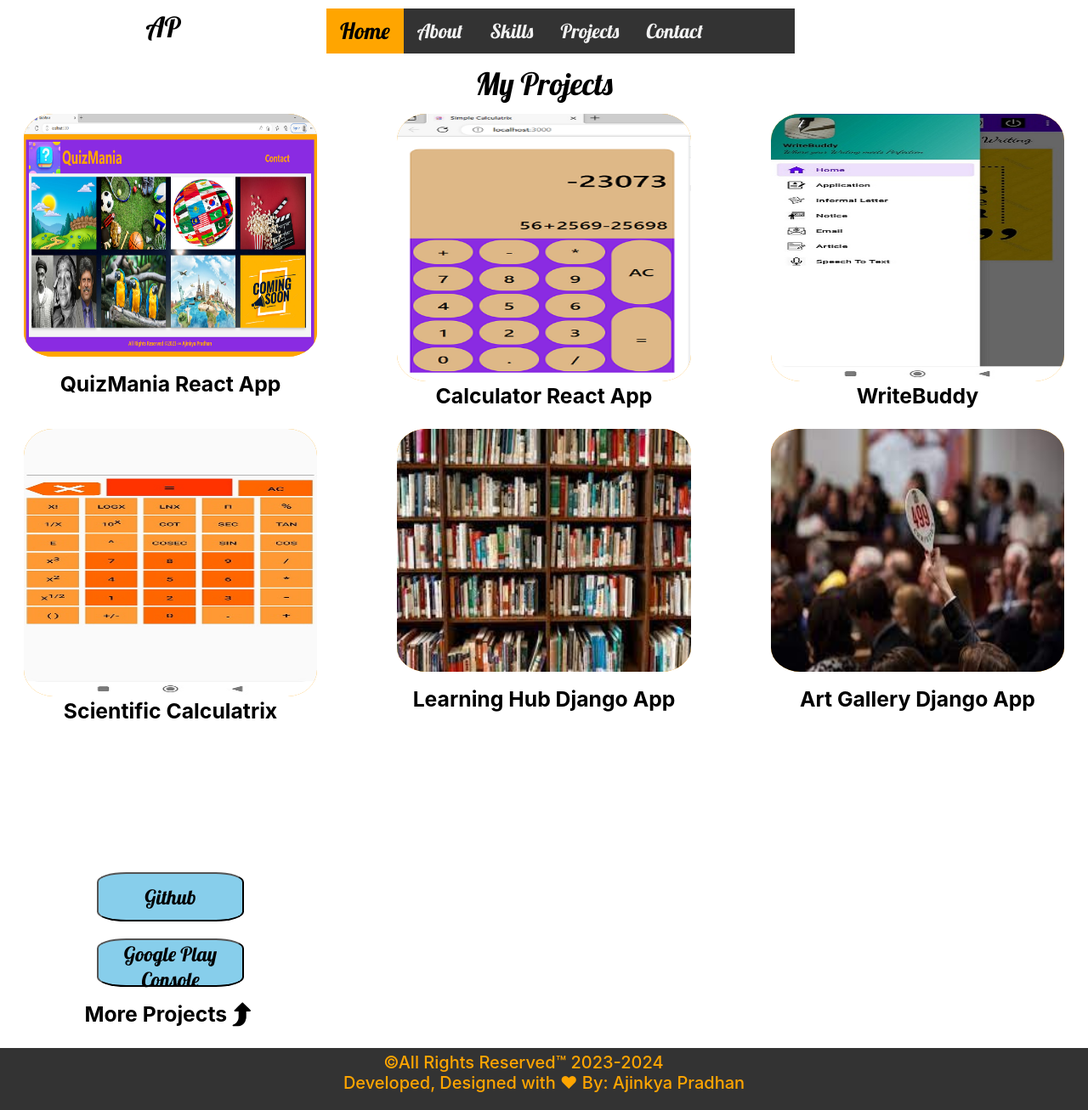
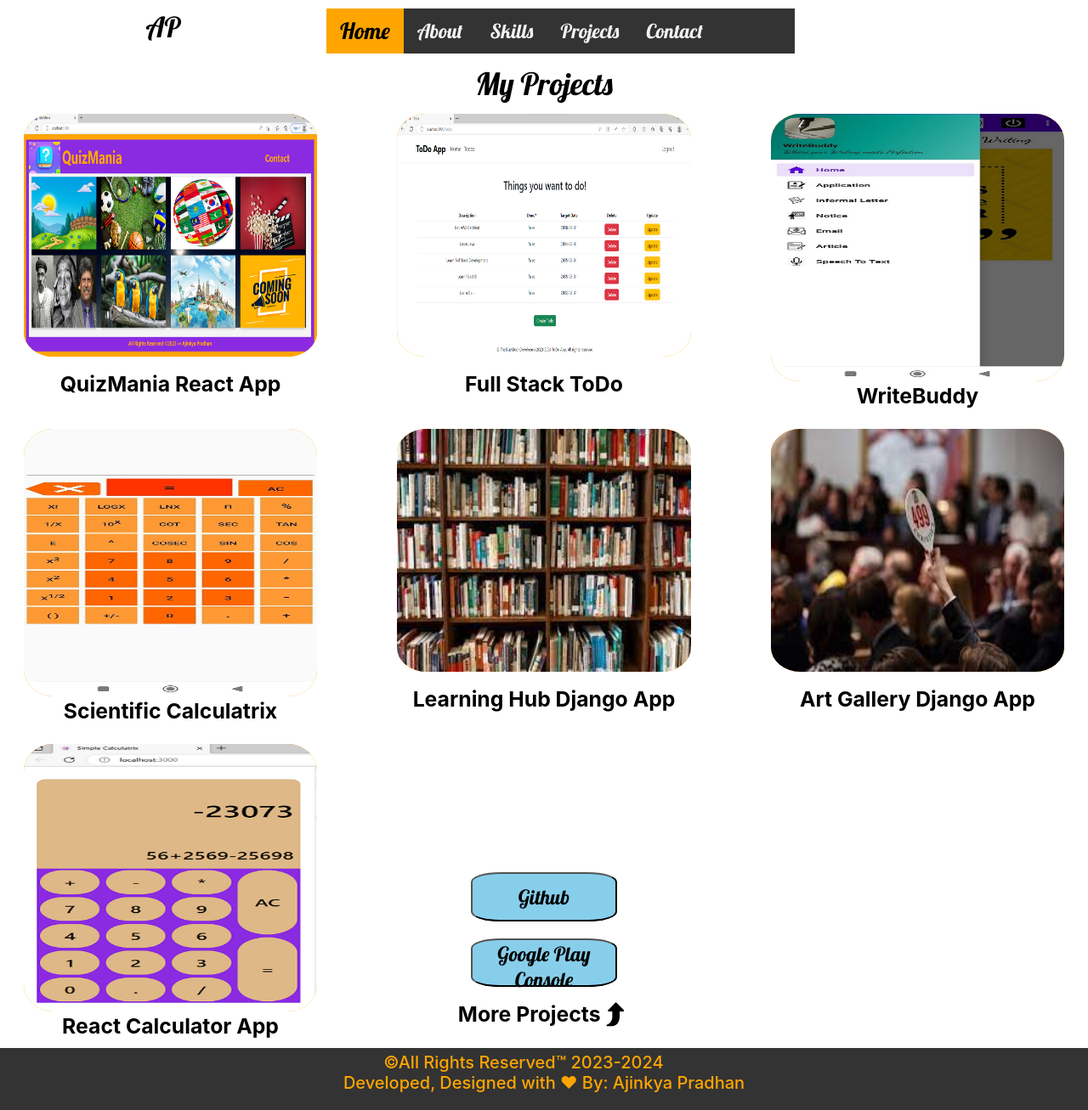
Before and after one commit to AjinkyaPradhan1/portfolio-website-ap, a React (Create React App) app: page /projects in a window 1280 px wide. Shown: the whole page at 85% size. Built offline with nearby package versions, Linux system fonts and the light colour scheme.

Commit message:
Edit Projects

```diff
--- a/src/components/Projects.js
+++ b/src/components/Projects.js
@@ -19,7 +19,7 @@ function Projects() {
 
           <div className="p_content_1">
               <div className="p_content_1_image">
-                  <img class="image__img" src="./images/quizmaina.png" alt="Bricks"/>
+                  <img class="image__img" src="./images/quizmaina.png" alt="QuizMania"/>
                   <div class="image__overlay image__overlay--primary">
                     <div class="image__title">
                       <button className="qmania"><a href="http://quizmaniawapp.netlify.app">Live Project</a></button>
@@ -34,22 +34,22 @@ function Projects() {
 
           <div className="p_content_2">
               <div className="p_content_1_image">
-                <img class="image__img" src="./images/calc.png" alt="Bricks"/>
+                <img class="image__img" src="./images/todo.png" alt="toDo"/>
                   <div class="image__overlay image__overlay--primary">
                     <div class="image__title">
-                      <button className="calcButton"><a href="https://simplecalculatrix.netlify.app">Live Project</a></button>
-                      <button className="sCode"><a href="https://github.com/AjinkyaPradhan1/Calculator">Source Code</a></button>
+
+                      <button className="project"><a href="https://github.com/AjinkyaPradhan1/ToDo-Full-Stack-App">Source Code</a></button>
                     </div>
 
                   </div>
 
               </div>
-              <div className="p_content_1_details">Calculator React App</div>
+              <div className="p_content_1_details">Full Stack ToDo</div>
           </div>
 
           <div className="p_content_3">
                     <div className="p_content_1_image">
-                      <img class="image__img" src="./images/writebuddy.jpg" alt="Bricks"/>
+                      <img class="image__img" src="./images/writebuddy.jpg" alt="writeBuddy"/>
                       <div class="image__overlay image__overlay--primary">
                       <div class="image__title">
                         <button className="project"><a href="https://play.google.com/store/apps/details?id=com.eduapp.writebuddy">Live Project</a></button>
@@ -63,7 +63,7 @@ function Projects() {
 
           <div className="p_content_4">
               <div className="p_content_1_image">
-                  <img class="image__img" src="./images/calcScient.jpg" alt="Bricks"/>
+                  <img class="image__img" src="./images/calcScient.jpg" alt="Scientific Calculatrix"/>
                       <div class="image__overlay image__overlay--primary">
                       <div class="image__title">
                         <button className="project"><a href="https://play.google.com/store/apps/details?id=com.mathsapp.scientificcalculatrix">Live Project</a></button>
@@ -77,7 +77,7 @@ function Projects() {
 
           <div className="p_content_5">
               <div className="p_content_1_image">
-                  <img class="image__img" src="./images/learning.jpg" alt="Bricks"/>
+                  <img class="image__img" src="./images/learning.jpg" alt="Learning Hub"/>
                       <div class="image__overlay image__overlay--primary">
                       <div class="image__title">
 
@@ -92,7 +92,7 @@ function Projects() {
           <div className="p_content_6">
               <div className="p_content_1_image">
 
-              <img class="image__img" src="./images/art.jpg" alt="Bricks"/>
+              <img class="image__img" src="./images/art.jpg" alt="Art Gallery"/>
                       <div class="image__overlay image__overlay--primary">
                       <div class="image__title">
 
@@ -105,19 +105,30 @@ function Projects() {
           </div>
 
           <div className="p_content_7">
+                <div className="p_content_1_image">
+
+                      <img class="image__img" src="./images/calc.png" alt="React Calculator"/>
+                      <div class="image__overlay image__overlay--primary">
+                        <div class="image__title">
+
+                          <button className="calcButton"><a href="https://simplecalculatrix.netlify.app">Live Project</a></button>
+                          <button className="sCode"><a href="https://github.com/AjinkyaPradhan1/Calculator">Source Code</a></button>
+                        </div>
+
+                      </div>
+                </div>
+              <div className="p_content_1_details">React Calculator App</div>
+          </div>
+
+          <div className="p_content_8">
+          {/* New Added Here Starts */}
               <div className="p_content_2_image">
                         <button className="github"><a href="https://github.com/AjinkyaPradhan1/">Github</a></button><br></br>
                         <button className="gconsole"><a href="https://play.google.com/store/apps/developer?id=AJINKYA+PRADHAN">Google Play Console</a></button>
               </div>
               <div className="p_content_1_details">More Projects
               <img src="./images/arrow2.png" class="arrow" alt="arrow"></img></div>
-          </div>
-
-          <div className="p_content_8">
-              <div className="p_content_2_image">
-
-              </div>
-              <div className="p_content_1_details"></div>
+              {/* New Added Here Ends */}
           </div>
 
           <div className="p_content_9">
```
Also changed, not shown: public/images/todo.png (added).
